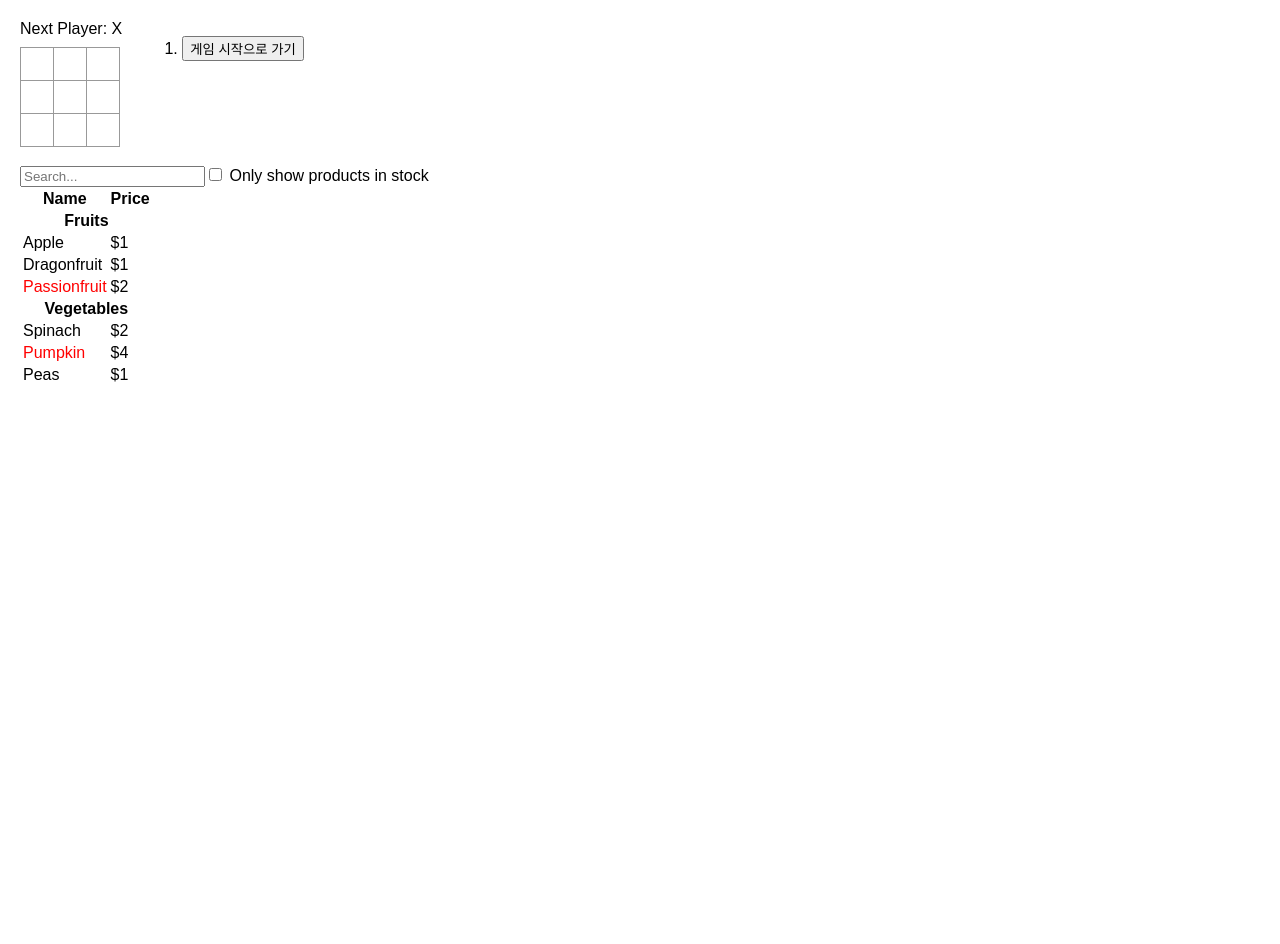
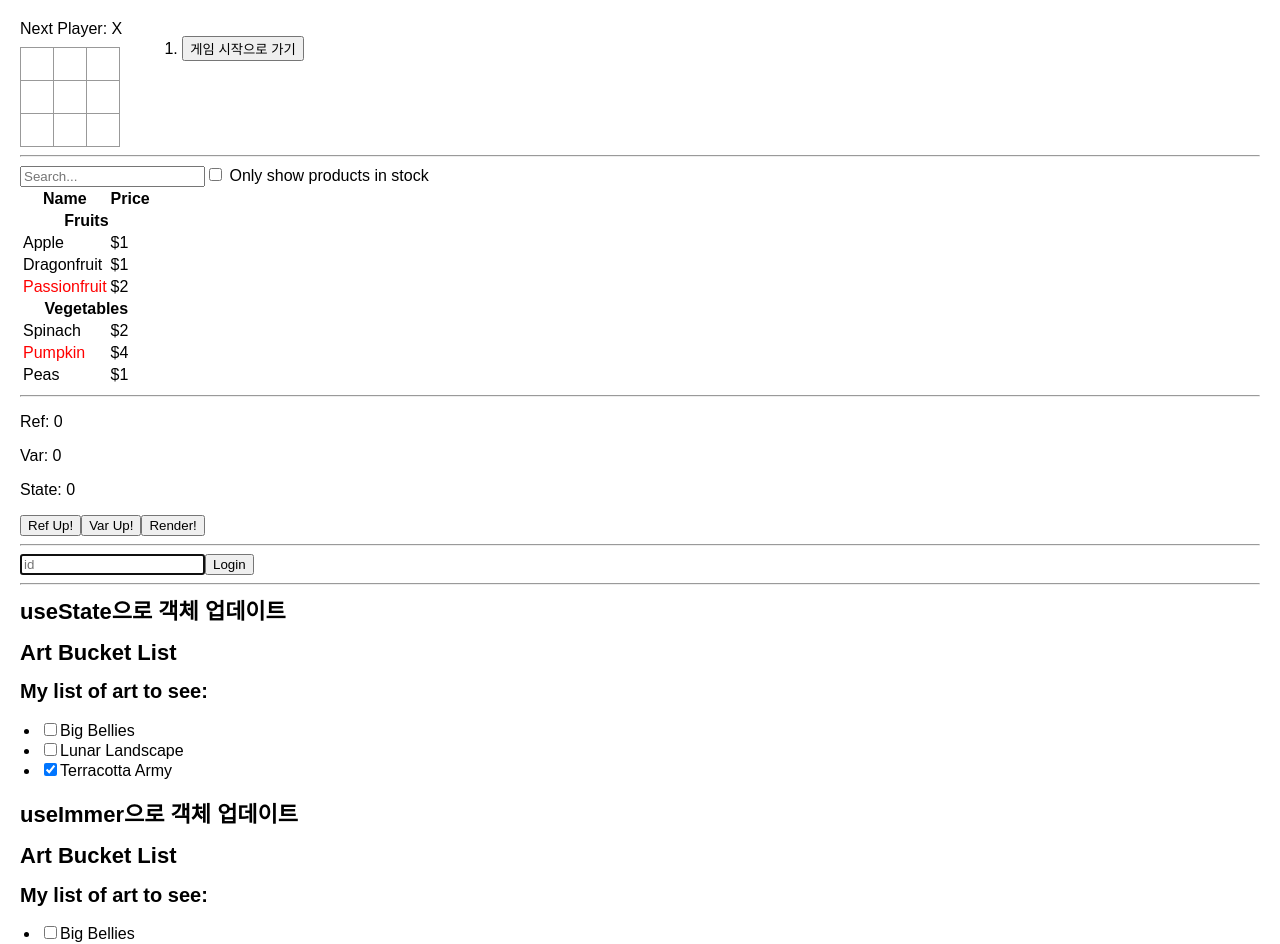
Before and after one commit to sunbongE/react_master_wikidocs, a React (Create React App) app in the folder src/: page / in a window 1280 px wide. Shown: the top 944 px of the page. Before the commit the page ends 800 px from the top, so only its background shows below. Built offline with nearby package versions, Linux system fonts and the light colour scheme.

Commit message:
useImmer vs useState

```diff
--- a/package.json
+++ b/package.json
@@ -1,11 +1,12 @@
 {
   "dependencies": {
+    "immer": "^10.1.1",
     "react": "^18.0.0",
     "react-dom": "^18.0.0",
-    "react-scripts": "^5.0.0"
+    "react-scripts": "^5.0.0",
+    "use-immer": "^0.11.0"
   },
   "main": "/index.js",
-  "devDependencies": {},
   "name": "wvsl8q",
   "description": null,
   "version": "0.0.1",
--- /dev/null
+++ b/src/AutoFocus.js
@@ -0,0 +1,23 @@
+import { useEffect, useRef } from 'react'
+
+export default function AutoFocus() {
+  const inputRef = useRef();
+
+  useEffect(() => {
+    console.log(inputRef);
+    inputRef.current.focus();
+  }, []) // [] :  컴포넌트가 '마운트'될 때 딱 한 번만 실행
+
+  const loginAlert = () => {
+    alert(`환영합니다. ${inputRef.current.value}`);
+    inputRef.current.focus();
+  }
+  return (
+    <div className="App">
+      <header className="App-header">
+        <input ref={inputRef} type="text" placeholder="id"/>
+        <button onClick={loginAlert}>Login</button>
+      </header>
+  </div>
+  );
+}
--- /dev/null
+++ b/src/RenderTest.js
@@ -0,0 +1,41 @@
+import {useState, useRef} from 'react'
+export default function RenderTest(){
+    const [render, setRender] = useState(0);
+    const countRef = useRef(0);
+    let countVar = 0;
+
+
+    console.log('***** 렌더링 후 Ref:', countRef.current);
+    console.log('***** 렌더링 후 Var:', countVar);
+
+    const increaseRef = () => {
+        countRef.current = countRef.current + 1;
+        console.log('Ref Up! --->', countRef.current);
+    }
+
+    const increaseVar = () => {
+        countVar = countVar + 1;
+        console.log('Var Up! --->', countVar);
+    }
+
+    const doRender = () => {
+        setRender(s=>s+1);
+    }
+
+
+    return (
+
+    <div className="App">
+        <header className="App-header">
+            <p>Ref: {countRef.current}</p>
+            <p>Var: {countVar}</p>
+            <p>State: {render}</p>
+            <div>
+                <button onClick={increaseRef}>Ref Up!</button>
+                <button onClick={increaseVar}>Var Up!</button>
+                <button onClick={doRender}>Render!</button>
+            </div>
+        </header>
+    </div>
+    );
+}
--- /dev/null
+++ b/src/UpdateObjUseImmer.js
@@ -0,0 +1,57 @@
+import { useState } from 'react';
+import { useImmer } from 'use-immer';
+
+let nextId = 3;
+const initialList = [
+  { id: 0, title: 'Big Bellies', seen: false },
+  { id: 1, title: 'Lunar Landscape', seen: false },
+  { id: 2, title: 'Terracotta Army', seen: true },
+];
+
+export default function UpdateObjUseImmer() {
+  const [list, updateList] = useImmer(initialList);
+
+  function handleToggle(artworkId, nextSeen) {
+
+    updateList(draft => {
+      const artwork = draft.find(a =>
+        a.id === artworkId
+      );
+      artwork.seen = nextSeen;
+    });
+  }
+
+  return (
+    <>
+      <h1>Art Bucket List</h1>
+      <h2>My list of art to see:</h2>
+      <ItemList
+        artworks={list}
+        onToggle={handleToggle} />
+    </>
+  );
+}
+
+function ItemList({ artworks, onToggle }) {
+  return (
+    <ul>
+      {artworks.map(artwork => (
+        <li key={artwork.id}>
+          <label>
+            <input
+              type="checkbox"
+              checked={artwork.seen}
+              onChange={e => {
+                onToggle(
+                  artwork.id,
+                  e.target.checked
+                );
+              }}
+            />
+            {artwork.title}
+          </label>
+        </li>
+      ))}
+    </ul>
+  );
+}
--- /dev/null
+++ b/src/UpdateObjUseState.js
@@ -0,0 +1,58 @@
+import { useState } from 'react';
+
+let nextId = 3;
+const initialList = [
+  { id: 0, title: 'Big Bellies', seen: false },
+  { id: 1, title: 'Lunar Landscape', seen: false },
+  { id: 2, title: 'Terracotta Army', seen: true },
+];
+
+export default function UpdateObjUseState() {
+  const [list, setList] = useState(
+    initialList
+  );
+
+  function handleToggle(artworkId, nextSeen) {
+    setList(list.map(artwork => {
+      if (artwork.id === artworkId) {
+        return { ...artwork, seen: nextSeen };
+      } else {
+        return artwork;
+      }
+    }));
+  }
+
+  return (
+    <>
+      <h1>Art Bucket List</h1>
+      <h2>My list of art to see:</h2>
+      <ItemList
+        artworks={list}
+        onToggle={handleToggle} />
+    </>
+  );
+}
+
+function ItemList({ artworks, onToggle }) {
+  return (
+    <ul>
+      {artworks.map(artwork => (
+        <li key={artwork.id}>
+          <label>
+            <input
+              type="checkbox"
+              checked={artwork.seen}
+              onChange={e => {
+                onToggle(
+                  artwork.id,
+                  e.target.checked
+                );
+              }}
+            />
+            {artwork.title}
+          </label>
+        </li>
+      ))}
+    </ul>
+  );
+}
--- a/src/index.js
+++ b/src/index.js
@@ -4,12 +4,24 @@ import "./styles.css";
 
 import App from "./App";
 import App2 from "./APP2";
-
+import RenderTest from "./RenderTest";
+import AutoFocus from "./AutoFocus";
+import UpdateObjUseImmer from "./UpdateObjUseImmer";
+import UpdateObjUseState from "./UpdateObjUseState";
 const root = createRoot(document.getElementById("root"));
 root.render(
   <StrictMode>
     <App />
-    <br/>
+    <hr/>
     <App2/>
+    <hr/>
+    <RenderTest />
+    <hr/>
+    <AutoFocus></AutoFocus>
+    <hr />
+    <h1>useState으로 객체 업데이트</h1>
+    <UpdateObjUseState></UpdateObjUseState>
+    <h1>useImmer으로 객체 업데이트</h1>
+    <UpdateObjUseImmer></UpdateObjUseImmer>
   </StrictMode>
 );
```
Also changed, not shown: 2 other files (tests, documents, lock files or other folders).
